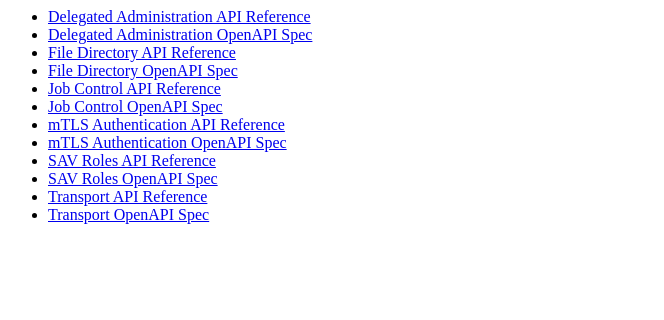
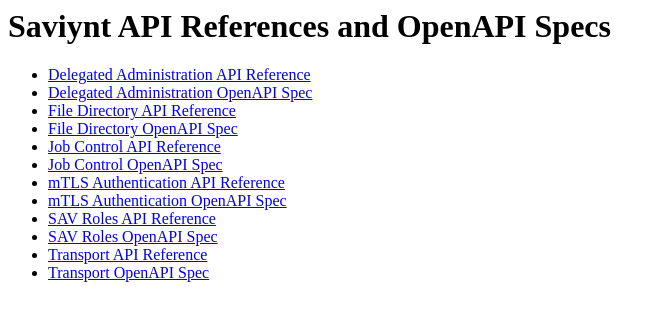
Before and after one commit to saviynt/saviynt-api-go-client, a plain HTML site: page docs/index.html in a window 1280 px wide. Shown: the whole page, without its empty margins (0-664 px from the left). Drawn offline with Linux system fonts and the light colour scheme.

Commit message:
docs: `docs`: update `index.html` with `h1`

```diff
--- a/docs/index.html
+++ b/docs/index.html
@@ -5,6 +5,8 @@
 </head>
 
 <body>
+	<h1>Saviynt API References and OpenAPI Specs</h1>
+
 	<ul>
 		<li><a href="api_delegatedadministration.html">Delegated Administration API Reference</a></li>
 		<li><a href="spec_delegatedadministration.json">Delegated Administration OpenAPI Spec</a></li>
```
